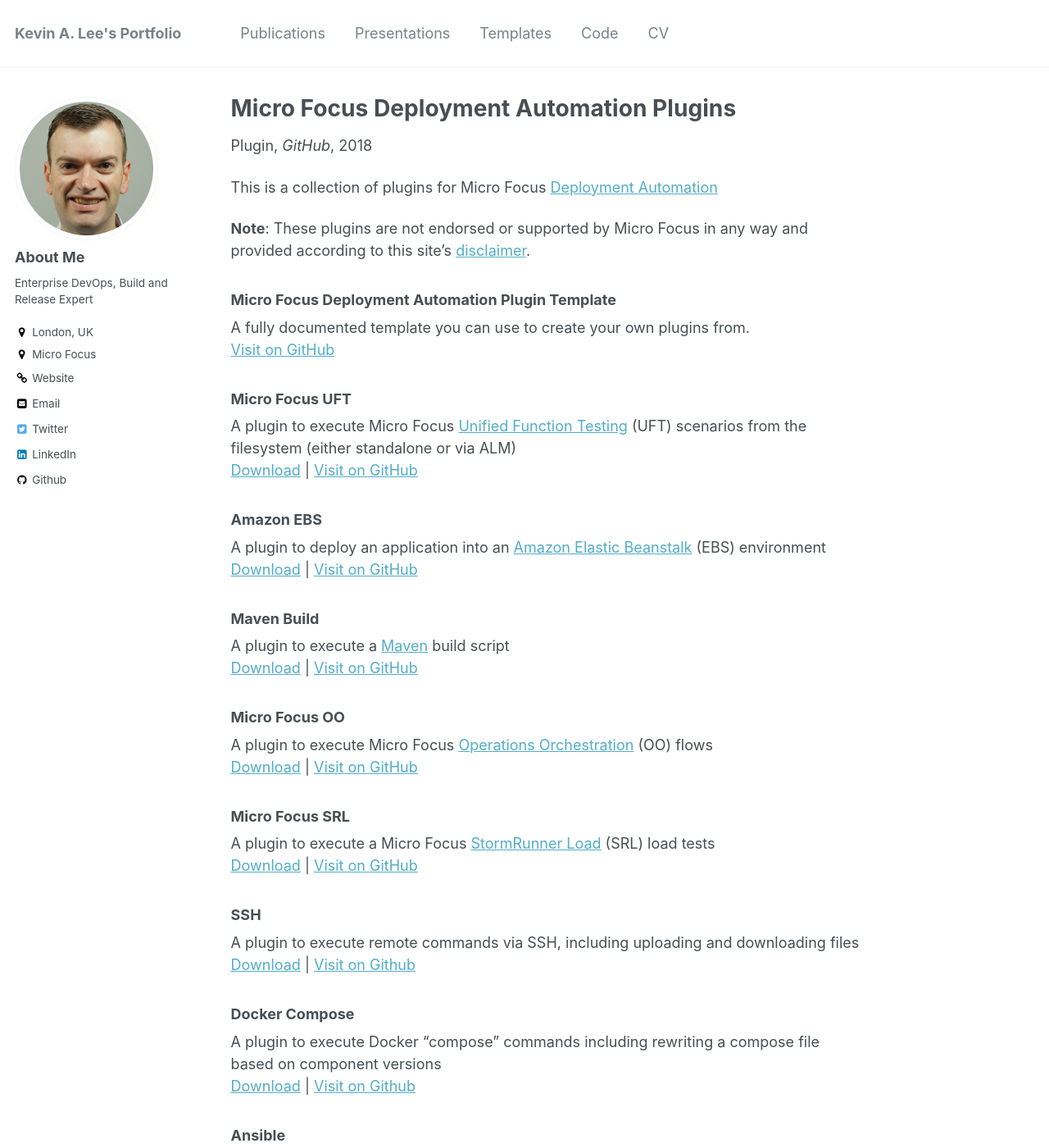
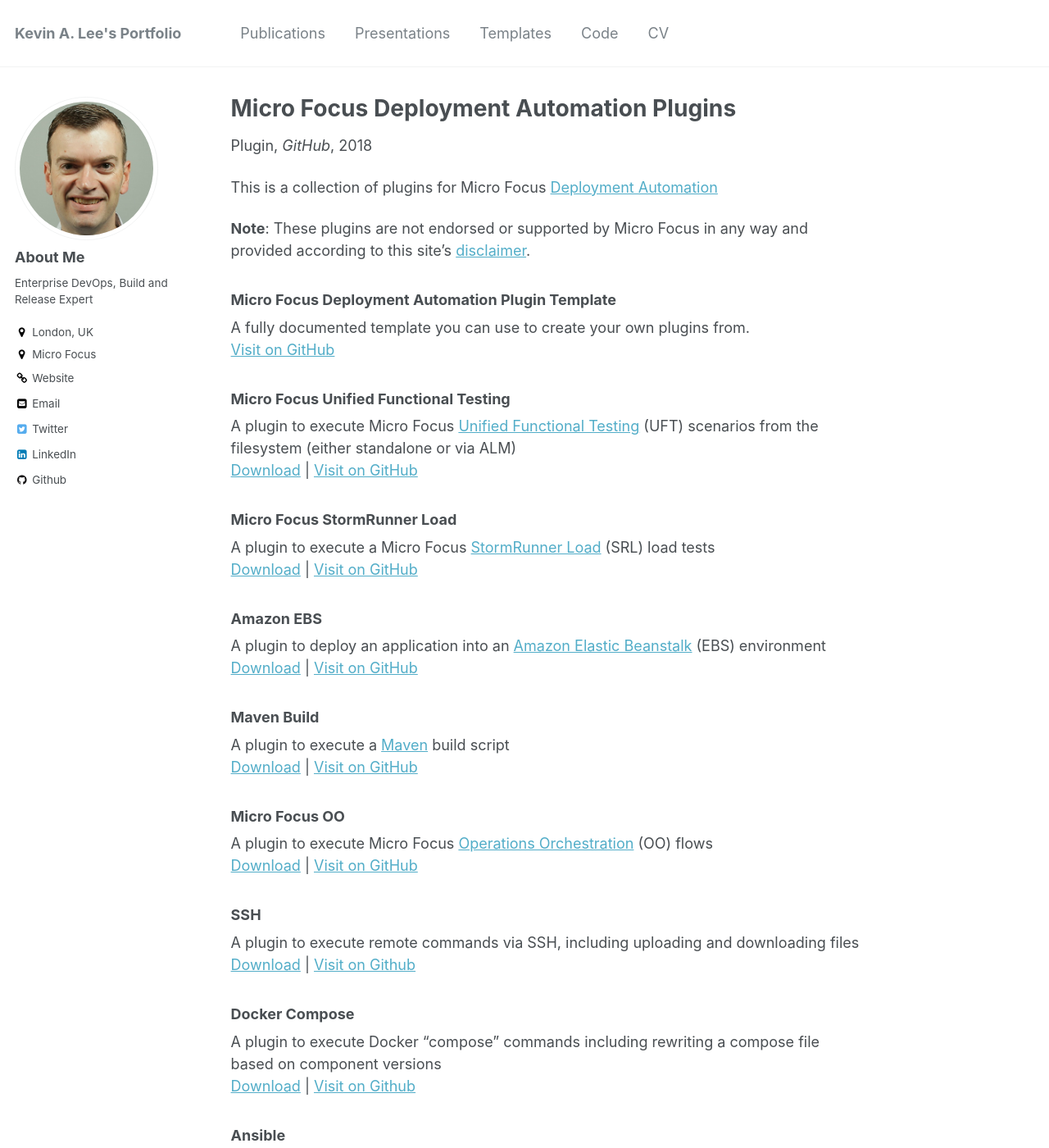
Before and after one commit to kadraman/akevinlee.github.io, a Jekyll site: the page built from _code/2018-da-plugins.md, in a window 1280 px wide and 1400 px high. Shown: the whole window at 82% size. Built offline with Jekyll 4.4.1, drawn with Linux system fonts in a browser that asks for light colours.

Commit message:
Update StormRunner Load

```diff
--- a/_code/2018-da-plugins.md
+++ b/_code/2018-da-plugins.md
@@ -17,9 +17,13 @@
 A fully documented template you can use to create your own plugins from.<br/>
 [Visit on GitHub](https://github.com/sda-community-plugins/plugin-template)
 
-### Micro Focus UFT
-A plugin to execute Micro Focus [Unified Function Testing](https://software.microfocus.com/en-us/products/unified-functional-automated-testing/overview) (UFT) scenarios from the filesystem (either standalone or via ALM)<br/>
-[Download](https://github.com/sda-community-plugins/MicroFocus-UFT/raw/master/release/MicroFocus-UFT_6.2_1_dev.zip) | [Visit on GitHub](https://github.com/sda-community-plugins/MicroFocus-UFT)
+### Micro Focus Unified Functional Testing
+A plugin to execute Micro Focus [Unified Functional Testing](https://software.microfocus.com/en-us/products/unified-functional-automated-testing/overview) (UFT) scenarios from the filesystem (either standalone or via ALM)<br/>
+[Download](https://github.com/sda-community-plugins/MicroFocus-UFT/raw/master/release/MicroFocus-UFT_6.2_1_SNAPSHOT.zip) | [Visit on GitHub](https://github.com/sda-community-plugins/MicroFocus-UFT)
+
+### Micro Focus StormRunner Load
+A plugin to execute a Micro Focus [StormRunner Load](https://software.microfocus.com/en-us/products/stormrunner-load-agile-cloud-testing/overview) (SRL) load tests<br/>
+[Download](https://github.com/sda-community-plugins/MicroFocus-SRL/raw/master/release/MicroFocus-SRL_6.2_1_SNAPSHOT.zip) | [Visit on GitHub](https://github.com/sda-community-plugins/MicroFocus-SRL)
 
 ### Amazon EBS
 A plugin to deploy an application into an [Amazon Elastic Beanstalk](https://aws.amazon.com/elasticbeanstalk/) (EBS) environment<br/>
@@ -32,10 +36,6 @@
 ### Micro Focus OO
 A plugin to execute Micro Focus [Operations Orchestration](https://software.microfocus.com/en-us/products/operations-orchestration-it-process-automation/overview) (OO) flows<br/>
 [Download]() | [Visit on GitHub](https://github.com/sda-community-plugins/MicroFocus-OO)
-
-### Micro Focus SRL
-A plugin to execute a Micro Focus [StormRunner Load](https://software.microfocus.com/en-us/products/stormrunner-load-agile-cloud-testing/overview) (SRL) load tests<br/>
-[Download]() | [Visit on GitHub](https://github.com/sda-community-plugins/StormRunner-Load)
 
 ### SSH
 A plugin to execute remote commands via SSH, including uploading and downloading files<br/>
```
